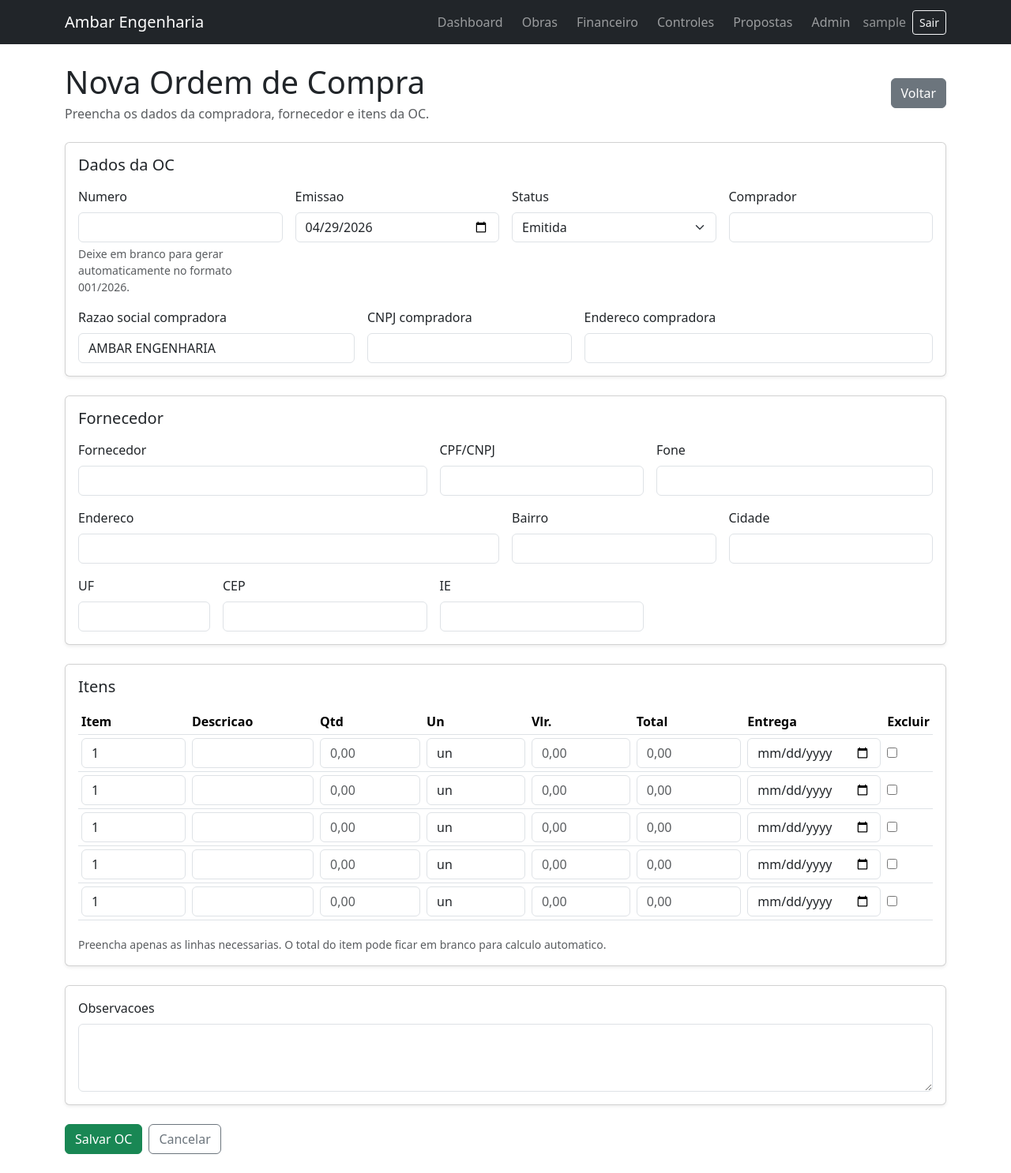
After one commit to engmauricio90/dashboard-ambar, a Django app: page /controles/ordens-compra/nova/ in a window 1280 px wide. The commit adds this page. Shown: the whole page at 79% size. Run offline with Django 5.2, Linux system fonts and the light colour scheme; the visitor is signed in with stand-in values (Sample User, id 1).

Commit message:
Adiciona ordens de compra gerais

```diff
--- a/controles/forms.py
+++ b/controles/forms.py
@@ -1,5 +1,6 @@
 from django import forms
 from django.db.models import Q
+from django.forms import inlineformset_factory
 
 from .models import (
     ApontamentoMaquinaLocacao,
@@ -15,7 +16,9 @@ from .models import (
     LocadoraEquipamento,
     OrcamentoRadarObra,
     OrdemCompraCombustivel,
+    OrdemCompraGeral,
     OrdemServicoLocacaoMaquina,
+    ItemOrdemCompraGeral,
     RegistroAbastecimento,
     SolicitanteConcretagem,
     VeiculoMaquina,
@@ -164,6 +167,69 @@ class NotaFiscalCombustivelForm(BootstrapModelForm):
             'valor_total': forms.NumberInput(attrs={'step': '0.01'}),
             'observacoes': forms.Textarea(attrs={'rows': 3}),
         }
+
+
+class OrdemCompraGeralForm(BootstrapModelForm):
+    class Meta:
+        model = OrdemCompraGeral
+        fields = [
+            'numero',
+            'data_emissao',
+            'status',
+            'comprador',
+            'empresa_razao_social',
+            'empresa_cnpj',
+            'empresa_endereco',
+            'fornecedor',
+            'fornecedor_cpf_cnpj',
+            'fornecedor_endereco',
+            'fornecedor_bairro',
+            'fornecedor_cidade',
+            'fornecedor_uf',
+            'fornecedor_cep',
+            'fornecedor_fone',
+            'fornecedor_ie',
+            'observacoes',
+        ]
+        widgets = {
+            'data_emissao': forms.DateInput(format='%Y-%m-%d', attrs={'type': 'date'}),
+            'observacoes': forms.Textarea(attrs={'rows': 3}),
+        }
+        help_texts = {
+            'numero': 'Deixe em branco para gerar automaticamente no formato 001/2026.',
+        }
+
+
+class ItemOrdemCompraGeralForm(BootstrapModelForm):
+    def __init__(self, *args, **kwargs):
+        super().__init__(*args, **kwargs)
+        self.fields['valor_total'].required = False
+
+    def has_changed(self):
+        if self.data and self.prefix and not self.data.get(f'{self.prefix}-id'):
+            relevant_fields = ['descricao', 'quantidade', 'valor_unitario', 'valor_total', 'data_entrega']
+            if not any((self.data.get(f'{self.prefix}-{field}') or '').strip() for field in relevant_fields):
+                return False
+        return super().has_changed()
+
+    class Meta:
+        model = ItemOrdemCompraGeral
+        fields = ['item', 'descricao', 'quantidade', 'unidade', 'valor_unitario', 'valor_total', 'data_entrega']
+        widgets = {
+            'quantidade': forms.NumberInput(attrs={'step': '0.01'}),
+            'valor_unitario': forms.NumberInput(attrs={'step': '0.01'}),
+            'valor_total': forms.NumberInput(attrs={'step': '0.01'}),
+            'data_entrega': forms.DateInput(format='%Y-%m-%d', attrs={'type': 'date'}),
+        }
+
+
+ItemOrdemCompraGeralFormSet = inlineformset_factory(
+    OrdemCompraGeral,
+    ItemOrdemCompraGeral,
+    form=ItemOrdemCompraGeralForm,
+    extra=5,
+    can_delete=True,
+)
 
 
 class EquipamentoLocadoCatalogoForm(BootstrapModelForm):
--- /dev/null
+++ b/controles/templates/controles/form_ordem_compra_geral.html
@@ -0,0 +1,105 @@
+{% extends 'base.html' %}
+
+{% block title %}{{ titulo }}{% endblock %}
+
+{% block content %}
+<div class="d-flex justify-content-between align-items-center mb-4 flex-wrap gap-3">
+    <div>
+        <h1 class="mb-1">{{ titulo }}</h1>
+        <p class="text-muted mb-0">Preencha os dados da compradora, fornecedor e itens da OC.</p>
+    </div>
+    <a href="{% if ordem %}{% url 'detalhe_ordem_compra_geral' ordem.id %}{% else %}{% url 'lista_ordens_compra_gerais' %}{% endif %}" class="btn btn-secondary">Voltar</a>
+</div>
+
+<form method="post">
+    {% csrf_token %}
+    {% if form.non_field_errors %}<div class="alert alert-danger">{{ form.non_field_errors }}</div>{% endif %}
+    {% if formset.non_form_errors %}<div class="alert alert-danger">{{ formset.non_form_errors }}</div>{% endif %}
+
+    <div class="card shadow-sm mb-4">
+        <div class="card-body">
+            <h5 class="mb-3">Dados da OC</h5>
+            <div class="row g-3">
+                <div class="col-md-3"><label class="form-label">Numero</label>{{ form.numero }}{% if form.numero.help_text %}<div class="form-text">{{ form.numero.help_text }}</div>{% endif %}</div>
+                <div class="col-md-3"><label class="form-label">Emissao</label>{{ form.data_emissao }}</div>
+                <div class="col-md-3"><label class="form-label">Status</label>{{ form.status }}</div>
+                <div class="col-md-3"><label class="form-label">Comprador</label>{{ form.comprador }}</div>
+                <div class="col-md-4"><label class="form-label">Razao social compradora</label>{{ form.empresa_razao_social }}</div>
+                <div class="col-md-3"><label class="form-label">CNPJ compradora</label>{{ form.empresa_cnpj }}</div>
+                <div class="col-md-5"><label class="form-label">Endereco compradora</label>{{ form.empresa_endereco }}</div>
+            </div>
+        </div>
+    </div>
+
+    <div class="card shadow-sm mb-4">
+        <div class="card-body">
+            <h5 class="mb-3">Fornecedor</h5>
+            <div class="row g-3">
+                <div class="col-md-5"><label class="form-label">Fornecedor</label>{{ form.fornecedor }}{% if form.fornecedor.errors %}<div class="text-danger small mt-1">{{ form.fornecedor.errors|join:', ' }}</div>{% endif %}</div>
+                <div class="col-md-3"><label class="form-label">CPF/CNPJ</label>{{ form.fornecedor_cpf_cnpj }}</div>
+                <div class="col-md-4"><label class="form-label">Fone</label>{{ form.fornecedor_fone }}</div>
+                <div class="col-md-6"><label class="form-label">Endereco</label>{{ form.fornecedor_endereco }}</div>
+                <div class="col-md-3"><label class="form-label">Bairro</label>{{ form.fornecedor_bairro }}</div>
+                <div class="col-md-3"><label class="form-label">Cidade</label>{{ form.fornecedor_cidade }}</div>
+                <div class="col-md-2"><label class="form-label">UF</label>{{ form.fornecedor_uf }}</div>
+                <div class="col-md-3"><label class="form-label">CEP</label>{{ form.fornecedor_cep }}</div>
+                <div class="col-md-3"><label class="form-label">IE</label>{{ form.fornecedor_ie }}</div>
+            </div>
+        </div>
+    </div>
+
+    <div class="card shadow-sm mb-4">
+        <div class="card-body">
+            <h5 class="mb-3">Itens</h5>
+            {{ formset.management_form }}
+            <div class="table-responsive">
+                <table class="table table-sm align-middle">
+                    <thead>
+                        <tr>
+                            <th>Item</th>
+                            <th>Descricao</th>
+                            <th>Qtd</th>
+                            <th>Un</th>
+                            <th>Vlr.</th>
+                            <th>Total</th>
+                            <th>Entrega</th>
+                            <th>Excluir</th>
+                        </tr>
+                    </thead>
+                    <tbody>
+                        {% for item_form in formset.forms %}
+                        <tr>
+                            {% for hidden in item_form.hidden_fields %}{{ hidden }}{% endfor %}
+                            <td>{{ item_form.item }}</td>
+                            <td>{{ item_form.descricao }}</td>
+                            <td>{{ item_form.quantidade }}</td>
+                            <td>{{ item_form.unidade }}</td>
+                            <td>{{ item_form.valor_unitario }}</td>
+                            <td>{{ item_form.valor_total }}</td>
+                            <td>{{ item_form.data_entrega }}</td>
+                            <td>{% if item_form.DELETE %}{{ item_form.DELETE }}{% endif %}</td>
+                        </tr>
+                        {% if item_form.errors %}
+                        <tr><td colspan="8" class="text-danger small">{{ item_form.errors }}</td></tr>
+                        {% endif %}
+                        {% endfor %}
+                    </tbody>
+                </table>
+            </div>
+            <div class="form-text">Preencha apenas as linhas necessarias. O total do item pode ficar em branco para calculo automatico.</div>
+        </div>
+    </div>
+
+    <div class="card shadow-sm mb-4">
+        <div class="card-body">
+            <label class="form-label">Observacoes</label>
+            {{ form.observacoes }}
+        </div>
+    </div>
+
+    <div class="d-flex gap-2 mb-4">
+        <button type="submit" class="btn btn-success">Salvar OC</button>
+        <a href="{% url 'lista_ordens_compra_gerais' %}" class="btn btn-outline-secondary">Cancelar</a>
+    </div>
+</form>
+{% endblock %}
--- a/controles/urls.py
+++ b/controles/urls.py
@@ -7,6 +7,23 @@ urlpatterns = [
     path('', views.home, name='controles_home'),
     path('abastecimentos/', views.lista_abastecimentos, name='lista_abastecimentos'),
     path('abastecimentos/novo/', views.novo_abastecimento, name='novo_abastecimento'),
+    path('ordens-compra/', views.lista_ordens_compra_gerais, name='lista_ordens_compra_gerais'),
+    path('ordens-compra/nova/', views.nova_ordem_compra_geral, name='nova_ordem_compra_geral'),
+    path(
+        'ordens-compra/<int:ordem_id>/',
+        views.detalhe_ordem_compra_geral,
+        name='detalhe_ordem_compra_geral',
+    ),
+    path(
+        'ordens-compra/<int:ordem_id>/editar/',
+        views.editar_ordem_compra_geral,
+        name='editar_ordem_compra_geral',
+    ),
+    path(
+        'ordens-compra/<int:ordem_id>/pdf/',
+        views.ordem_compra_geral_pdf,
+        name='ordem_compra_geral_pdf',
+    ),
     path('combustivel/ordens/', views.lista_ordens_combustivel, name='lista_ordens_combustivel'),
     path('combustivel/ordens/nova/', views.nova_ordem_combustivel, name='nova_ordem_combustivel'),
     path(
--- a/controles/views.py
+++ b/controles/views.py
@@ -26,6 +26,8 @@ from .forms import (
     NotaFiscalLocacaoMaquinaForm,
     OrcamentoRadarObraForm,
     OrdemCompraCombustivelForm,
+    OrdemCompraGeralForm,
+    ItemOrdemCompraGeralFormSet,
     OrdemServicoLocacaoMaquinaForm,
     RegistroAbastecimentoForm,
     SolicitarRetiradaEquipamentoForm,
@@ -46,6 +48,7 @@ from .models import (
     NotaFiscalLocacaoMaquina,
     OrcamentoRadarObra,
     OrdemCompraCombustivel,
+    OrdemCompraGeral,
     OrdemServicoLocacaoMaquina,
     RegistroAbastecimento,
     SolicitanteConcretagem,
@@ -312,6 +315,10 @@ def home(request):
     totais = {
         'veiculos': VeiculoMaquina.objects.count(),
         'abastecimentos': RegistroAbastecimento.objects.count(),
+        'ordens_compra_gerais': OrdemCompraGeral.objects.count(),
+        'ordens_compra_gerais_abertas': OrdemCompraGeral.objects.exclude(
+            status__in=['encerrada', 'cancelada'],
+        ).count(),
         'ordens_combustivel': OrdemCompraCombustivel.objects.count(),
         'ordens_combustivel_abertas': OrdemCompraCombustivel.objects.exclude(
             status__in=['encerrada', 'cancelada'],
@@ -362,6 +369,151 @@ def novo_abastecimento(request):
         'controles/form_abastecimento.html',
         {'form': form, 'titulo': 'Novo Abastecimento'},
     )
+
+
+def lista_ordens_compra_gerais(request):
+    ordens = OrdemCompraGeral.objects.prefetch_related('itens')
+    status = request.GET.get('status', '').strip()
+    busca = request.GET.get('busca', '').strip()
+
+    if status in {choice[0] for choice in OrdemCompraGeral.STATUS_CHOICES}:
+        ordens = ordens.filter(status=status)
+    if busca:
+        ordens = ordens.filter(
+            Q(numero__icontains=busca)
+            | Q(fornecedor__icontains=busca)
+            | Q(comprador__icontains=busca)
+            | Q(fornecedor_cpf_cnpj__icontains=busca)
+        )
+
+    return render(
+        request,
+        'controles/lista_ordens_compra_gerais.html',
+        {
+            'ordens': ordens,
+            'status_choices': OrdemCompraGeral.STATUS_CHOICES,
+            'filtros': {'status': status, 'busca': busca},
+        },
+    )
+
+
+def _salvar_ordem_compra_geral(request, ordem=None):
+    if request.method == 'POST':
+        form = OrdemCompraGeralForm(request.POST, instance=ordem)
+        if form.is_valid():
+            ordem_salva = form.save()
+            formset = ItemOrdemCompraGeralFormSet(request.POST, instance=ordem_salva)
+            if formset.is_valid():
+                formset.save()
+                messages.success(request, 'Ordem de compra salva com sucesso.')
+                return form, formset, redirect('detalhe_ordem_compra_geral', ordem_id=ordem_salva.id)
+        else:
+            formset = ItemOrdemCompraGeralFormSet(request.POST, instance=ordem)
+    else:
+        form = OrdemCompraGeralForm(instance=ordem)
+        formset = ItemOrdemCompraGeralFormSet(instance=ordem)
+    return form, formset, None
+
+
+def nova_ordem_compra_geral(request):
+    form, formset, response = _salvar_ordem_compra_geral(request)
+    if response:
+        return response
+    return render(
+        request,
+        'controles/form_ordem_compra_geral.html',
+        {'form': form, 'formset': formset, 'titulo': 'Nova Ordem de Compra'},
+    )
+
+
+def detalhe_ordem_compra_geral(request, ordem_id):
+    ordem = get_object_or_404(OrdemCompraGeral.objects.prefetch_related('itens'), id=ordem_id)
+    return render(request, 'controles/detalhe_ordem_compra_geral.html', {'ordem': ordem})
+
+
+def editar_ordem_compra_geral(request, ordem_id):
+    ordem = get_object_or_404(OrdemCompraGeral, id=ordem_id)
+    form, formset, response = _salvar_ordem_compra_geral(request, ordem)
+    if response:
+        return response
+    return render(
+        request,
+        'controles/form_ordem_compra_geral.html',
+        {'form': form, 'formset': formset, 'titulo': 'Editar Ordem de Compra', 'ordem': ordem},
+    )
+
+
+def ordem_compra_geral_pdf(request, ordem_id):
+    ordem = get_object_or_404(OrdemCompraGeral.objects.prefetch_related('itens'), id=ordem_id)
+    image = _report_background()
+    draw = ImageDraw.Draw(image)
+    x, y, w = _draw_report_heading(draw, 'Ordem de compra', ordem.numero, _format_date(ordem.data_emissao))
+
+    y = _draw_section_title(draw, 'Empresa compradora', x, y, w)
+    y = _draw_key_value_grid(
+        draw,
+        [
+            ('Razao social', ordem.empresa_razao_social),
+            ('CNPJ', ordem.empresa_cnpj or '-'),
+            ('Endereco', ordem.empresa_endereco or '-'),
+            ('Comprador', ordem.comprador or '-'),
+        ],
+        x,
+        y,
+        w,
+        columns=2,
+    )
+
+    y = _draw_section_title(draw, 'Fornecedor', x, y, w)
+    y = _draw_key_value_grid(
+        draw,
+        [
+            ('Fornecedor', ordem.fornecedor),
+            ('CPF/CNPJ', ordem.fornecedor_cpf_cnpj or '-'),
+            ('Endereco', ordem.fornecedor_endereco or '-'),
+            ('Bairro', ordem.fornecedor_bairro or '-'),
+            ('Cidade/UF', f'{ordem.fornecedor_cidade or "-"} / {ordem.fornecedor_uf or "-"}'),
+            ('CEP', ordem.fornecedor_cep or '-'),
+            ('Fone', ordem.fornecedor_fone or '-'),
+            ('IE', ordem.fornecedor_ie or '-'),
+        ],
+        x,
+        y,
+        w,
+        columns=2,
+    )
+
+    aviso = 'Nas notas fiscais e faturas e obrigatorio aparecer o numero desta ordem de compra.'
+    draw.rounded_rectangle((x, y, x + w, y + 48), radius=6, fill=(255, 248, 230), outline=(228, 191, 92), width=1)
+    _draw_wrapped(draw, aviso, (x + 16, y + 14), _font(16, True), (73, 60, 32), w - 32, line_spacing=4)
+    y += 72
+
+    rows = [
+        [
+            f'{item.item:02d}',
+            item.descricao,
+            f'{item.quantidade:.2f}',
+            item.unidade,
+            _format_money(item.valor_unitario),
+            _format_money(item.valor_total),
+            _format_date(item.data_entrega),
+        ]
+        for item in ordem.itens.all()
+    ]
+    y = _draw_section_title(draw, 'Itens', x, y, w)
+    y = _draw_table(draw, ['Item', 'Descricao', 'Qtd', 'Un', 'Vlr.', 'Total', 'Entrega'], rows, x, y, [70, 420, 100, 70, 145, 160, 160])
+
+    total_y = y
+    draw.rounded_rectangle((x + w - 360, total_y, x + w, total_y + 58), radius=6, fill=(4, 95, 101))
+    draw.text((x + w - 332, total_y + 16), f'TOTAL: {_format_money(ordem.total)}', font=_font(22, True), fill=(255, 255, 255))
+    y = total_y + 86
+
+    y = _draw_notes_box(draw, 'Observacoes', ordem.observacoes or '-', x, y, w)
+    draw.text((x, y + 20), _clean_pdf_text(f'Comprador: {ordem.comprador or "-"}'), font=_font(17), fill=(43, 48, 51))
+    draw.text((x, y + 66), '________________________________________', font=_font(17), fill=(43, 48, 51))
+    draw.text((x, y + 92), _clean_pdf_text(ordem.comprador or 'Assinatura'), font=_font(15), fill=(43, 48, 51))
+
+    return _report_pdf_response(image, f'OC {ordem.numero}'.replace('/', '-'))
 
 
 def lista_ordens_combustivel(request):
```
Also changed, not shown: controles/admin.py (+15 -0 lines), controles/models.py (+92 -0 lines), controles/templates/controles/detalhe_ordem_compra_geral.html (added, +85 -0 lines), controles/templates/controles/home.html (+16 -3 lines), controles/templates/controles/lista_ordens_compra_gerais.html (added, +77 -0 lines), controles/tests.py (+75 -0 lines), controles/migrations/0010_ordemcomprageral_itemordemcomprageral.py (added).
